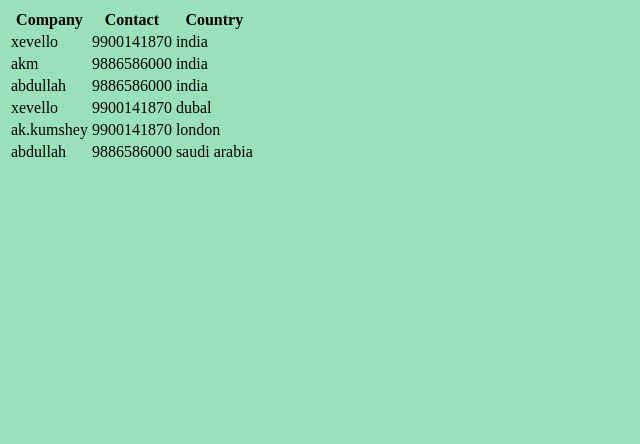
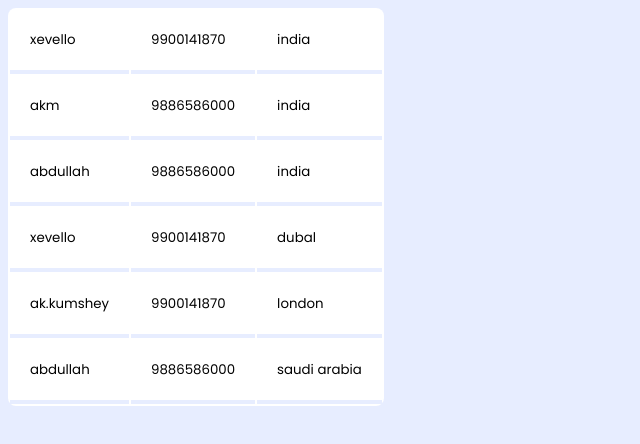
Before and after one commit to abdul-km/learn, a plain HTML site: page table/table.html in a window 1280 px wide. Shown: the whole page, without its empty margins (0-640 px from the left). Drawn offline with Linux system fonts and the light colour scheme; files that its build step writes are made by us from their sources.

Commit message:
table testings

```diff
--- /dev/null
+++ b/table/css/style.css
@@ -0,0 +1,24 @@
+body {
+    background-color: #e7edff;
+}
+
+th,
+td {
+    font-family: 'Poppins', sans-serif;
+}
+
+table {
+    border-radius: 8px;
+    padding: 0px;
+    background-color: white;
+}
+
+tr {
+    border-bottom: 4px solid #e7edff !important;
+}
+
+td {
+    padding: 20px;
+    font-size: 10pt;
+    border-bottom: 4px solid #e7edff;
+}
--- a/table/table.html
+++ b/table/table.html
@@ -7,15 +7,15 @@
     <meta name="viewport" content="width=device-width, initial-scale=1.0">
     <title>table</title>
     <link rel="stylesheet" href="css/style.css">
+    <link rel="preconnect" href="https://fonts.googleapis.com">
+    <link rel="preconnect" href="https://fonts.gstatic.com" crossorigin>
+    <link href="https://fonts.googleapis.com/css2?family=Courgette&family=Poppins:ital,wght@0,100;0,200;0,300;0,400;0,500;0,600;0,700;0,800;0,900;1,100;1,200;1,300;1,400;1,500;1,600;1,700;1,800;1,900&family=Righteous&family=Roboto:ital,wght@0,100;0,300;0,400;0,500;0,700;0,900;1,100;1,300;1,400;1,500;1,700;1,900&display=swap"
+        rel="stylesheet">
 </head>
 
 <body>
     <table>
-        <tr>
-            <th>Company</th>
-            <th>Contact</th>
-            <th>Country</th>
-        </tr>
+        <tbody>
             <tr>
                 <td>xevello</td>
                 <td>9900141870</td>
@@ -46,6 +46,8 @@
                 <td>9886586000</td>
                 <td>saudi arabia</td>
             </tr>
+        </tbody>
+
     </table>
 
 
```
Lines whose indentation alone changed are shown as unchanged.
